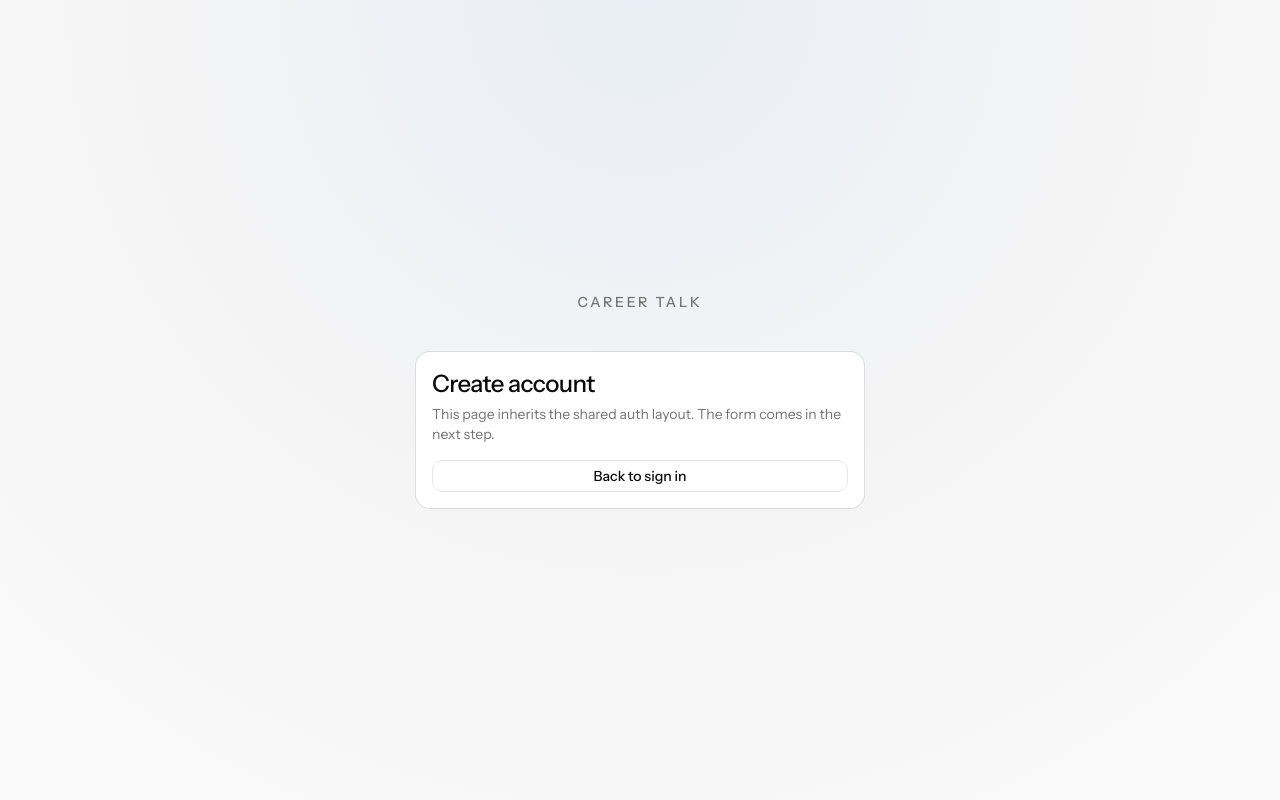
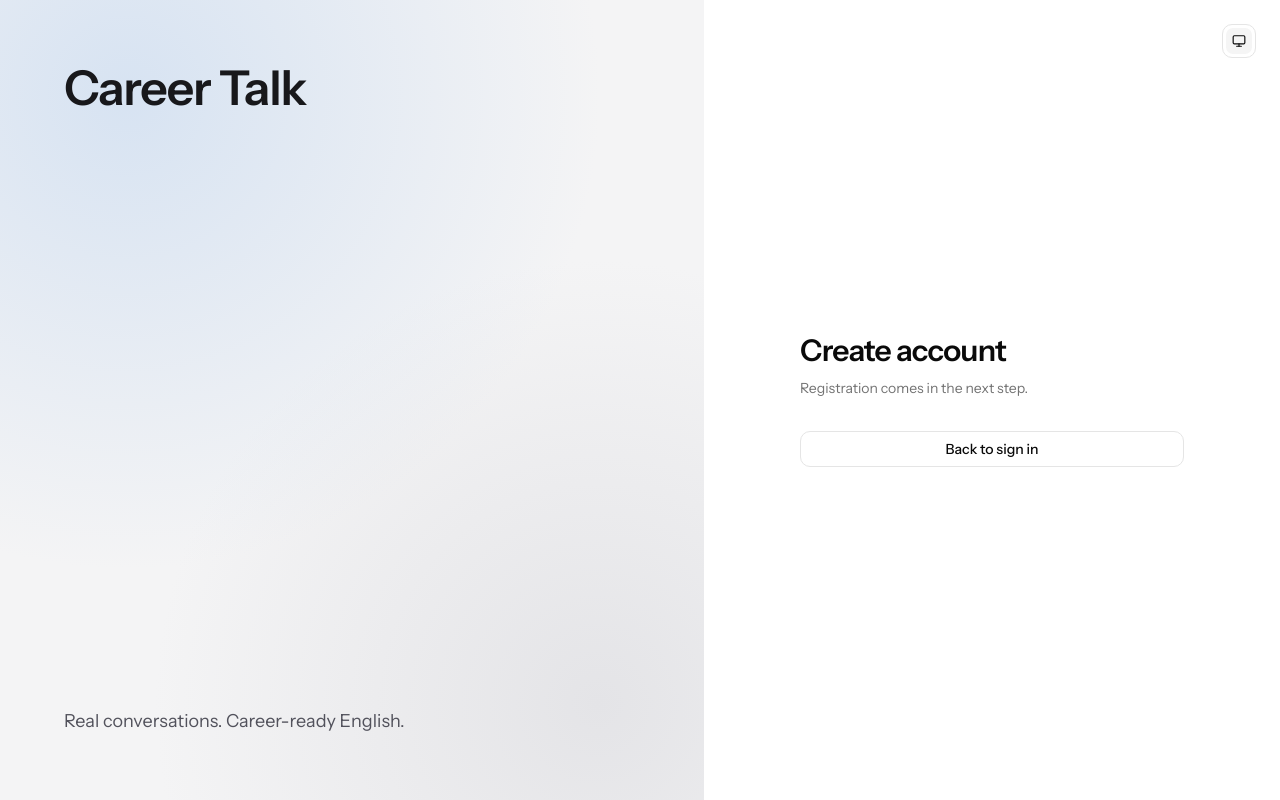
Before and after one commit to joaoaugustojr/caree-talk, a Next.js app: page /en/register in a window 1280 px wide. Built offline with nearby package versions, Linux system fonts and the light colour scheme; no server answers.

Commit message:
feat(auth): redesign auth screens with split calm layout

```diff
--- a/src/app/[locale]/(auth)/layout.tsx
+++ b/src/app/[locale]/(auth)/layout.tsx
@@ -1,5 +1,6 @@
-import { setRequestLocale } from "next-intl/server";
+import { getTranslations, setRequestLocale } from "next-intl/server";
 
+import { ThemeToggle } from "@/components/theme/theme-toggle";
 import { BRAND_NAME } from "@/config/brand";
 
 type AuthLayoutProps = {
@@ -8,27 +9,42 @@ type AuthLayoutProps = {
 };
 
 /**
- * Shared layout for auth pages (login, register, forgot/reset password).
- * Uses route group `(auth)` so URLs stay /login, /register, etc.
+ * Shared split layout for auth pages (login, register, forgot/reset).
+ * Brand panel on the left (desktop); form panel on the right.
  */
 export default async function AuthLayout({ children, params }: AuthLayoutProps) {
   const { locale } = await params;
   setRequestLocale(locale);
 
+  const t = await getTranslations("Auth");
+
   return (
-    <main className="relative flex min-h-screen flex-col items-center justify-center px-6 py-12">
-      <div
-        aria-hidden="true"
-        className="pointer-events-none absolute inset-0 -z-10 bg-[radial-gradient(circle_at_top,_#e8eef5_0%,_#f4f4f5_45%,_#fafafa_100%)]"
-      />
+    <main className="min-h-screen lg:grid lg:grid-cols-[minmax(0,1.1fr)_minmax(0,0.9fr)]">
+      <aside className="relative hidden overflow-hidden bg-zinc-100 lg:flex dark:bg-zinc-950">
+        <div
+          aria-hidden="true"
+          className="pointer-events-none absolute inset-0 bg-[radial-gradient(circle_at_18%_12%,_#d7e3f2_0%,_transparent_52%),radial-gradient(circle_at_85%_88%,_#e4e4e7_0%,_transparent_48%)] dark:bg-[radial-gradient(circle_at_18%_12%,_#27272a_0%,_transparent_55%),radial-gradient(circle_at_85%_88%,_#18181b_0%,_transparent_50%)]"
+        />
+        <div className="relative flex w-full flex-col justify-between px-12 py-14 xl:px-16 xl:py-16">
+          <p className="text-4xl font-semibold tracking-tight text-zinc-900 xl:text-5xl dark:text-zinc-50">
+            {BRAND_NAME}
+          </p>
+          <p className="max-w-sm text-lg leading-relaxed text-zinc-600 dark:text-zinc-400">
+            {t("layout.tagline")}
+          </p>
+        </div>
+      </aside>
 
-      <div className="mb-10 text-center">
-        <p className="text-sm font-medium tracking-[0.2em] text-muted-foreground uppercase">
+      <section className="relative flex min-h-screen flex-col justify-center bg-background px-6 py-12 sm:px-10">
+        <div className="absolute top-5 right-5 sm:top-6 sm:right-6">
+          <ThemeToggle />
+        </div>
+
+        <p className="mb-10 text-center text-sm font-semibold tracking-[0.18em] text-muted-foreground uppercase lg:hidden">
           {BRAND_NAME}
         </p>
-      </div>
-
-      <div className="w-full max-w-md">{children}</div>
+        <div className="mx-auto w-full max-w-sm">{children}</div>
+      </section>
     </main>
   );
 }
--- a/src/app/[locale]/(auth)/login/page.tsx
+++ b/src/app/[locale]/(auth)/login/page.tsx
@@ -1,14 +1,6 @@
 import type { Metadata } from "next";
 import { getTranslations, setRequestLocale } from "next-intl/server";
 
-import {
-  Card,
-  CardContent,
-  CardDescription,
-  CardFooter,
-  CardHeader,
-  CardTitle,
-} from "@/components/ui/card";
 import { LoginForm } from "@/features/auth/components/login-form";
 import { Link } from "@/i18n/navigation";
 
@@ -33,18 +25,17 @@ export default async function LoginPage({ params }: LoginPageProps) {
   const t = await getTranslations("Auth");
 
   return (
-    <Card className="w-full">
-      <CardHeader>
-        <CardTitle className="text-2xl tracking-tight">{t("login.title")}</CardTitle>
-        <CardDescription>{t("login.subtitle")}</CardDescription>
-      </CardHeader>
+    <div className="space-y-8">
+      <header className="space-y-2">
+        <h1 className="text-3xl font-semibold tracking-tight text-foreground">
+          {t("login.title")}
+        </h1>
+        <p className="text-sm leading-relaxed text-muted-foreground">{t("login.subtitle")}</p>
+      </header>
 
-      <CardContent>
       <LoginForm />
-      </CardContent>
 
-      <CardFooter className="justify-center">
-        <p className="text-sm text-muted-foreground">
+      <p className="text-center text-sm text-muted-foreground">
         {t("login.noAccount")}{" "}
         <Link
           href="/register"
@@ -53,7 +44,6 @@ export default async function LoginPage({ params }: LoginPageProps) {
           {t("login.createAccount")}
         </Link>
       </p>
-      </CardFooter>
-    </Card>
+    </div>
   );
 }
--- a/src/app/[locale]/(auth)/register/page.tsx
+++ b/src/app/[locale]/(auth)/register/page.tsx
@@ -1,7 +1,6 @@
 import type { Metadata } from "next";
 import { getTranslations, setRequestLocale } from "next-intl/server";
 
-import { Card, CardContent, CardDescription, CardHeader, CardTitle } from "@/components/ui/card";
 import { buttonVariants } from "@/components/ui/button";
 import { Link } from "@/i18n/navigation";
 import { cn } from "@/lib/utils";
@@ -26,17 +25,20 @@ export default async function RegisterPage({ params }: RegisterPageProps) {
   const t = await getTranslations("Auth");
 
   return (
-    <Card className="w-full">
-      <CardHeader>
-        <CardTitle className="text-2xl tracking-tight">{t("register.title")}</CardTitle>
-        <CardDescription>{t("register.subtitle")}</CardDescription>
-      </CardHeader>
+    <div className="space-y-8">
+      <header className="space-y-2">
+        <h1 className="text-3xl font-semibold tracking-tight text-foreground">
+          {t("register.title")}
+        </h1>
+        <p className="text-sm leading-relaxed text-muted-foreground">{t("register.subtitle")}</p>
+      </header>
 
-      <CardContent>
-        <Link href="/login" className={cn(buttonVariants({ variant: "outline" }), "w-full")}>
-          {t("register.backToLogin")}
-        </Link>
-      </CardContent>
-    </Card>
+      <Link
+        href="/login"
+        className={cn(buttonVariants({ variant: "outline", size: "lg" }), "w-full")}
+      >
+        {t("register.backToLogin")}
+      </Link>
+    </div>
   );
 }
--- a/src/features/auth/components/login-form.tsx
+++ b/src/features/auth/components/login-form.tsx
@@ -90,6 +90,7 @@ export function LoginForm() {
             onFocus={() => setAutofillUnlocked(true)}
             value={values.email}
             onChange={(event) => updateField("email", event.target.value)}
+            className="h-11"
             aria-invalid={Boolean(fieldErrors.email) || undefined}
             aria-describedby={fieldErrors.email ? "email-error" : undefined}
           />
@@ -108,7 +109,7 @@ export function LoginForm() {
               onFocus={() => setAutofillUnlocked(true)}
               value={values.password}
               onChange={(event) => updateField("password", event.target.value)}
-              className="pr-9"
+              className="h-11 pr-9"
               aria-invalid={Boolean(fieldErrors.password) || undefined}
               aria-describedby={fieldErrors.password ? "password-error" : undefined}
             />
@@ -140,7 +141,7 @@ export function LoginForm() {
 
         {formError ? <FieldError>{formError}</FieldError> : null}
 
-        <Button type="submit" className="w-full" size="lg" disabled={loading}>
+        <Button type="submit" className="mt-1 h-11 w-full" size="lg" disabled={loading}>
           {loading ? t("form.submitting") : t("form.submit")}
         </Button>
       </FieldGroup>
--- a/src/messages/en/auth.json
+++ b/src/messages/en/auth.json
@@ -1,4 +1,7 @@
 {
+  "layout": {
+    "tagline": "Real conversations. Career-ready English."
+  },
   "login": {
     "title": "Sign in",
     "subtitle": "Use your email and password to access the platform.",
@@ -9,7 +12,7 @@
   },
   "register": {
     "title": "Create account",
-    "subtitle": "This page inherits the shared auth layout. The form comes in the next step.",
+    "subtitle": "Registration comes in the next step.",
     "backToLogin": "Back to sign in",
     "metaTitle": "Create account"
   },
--- a/src/messages/pt-BR/auth.json
+++ b/src/messages/pt-BR/auth.json
@@ -1,4 +1,7 @@
 {
+  "layout": {
+    "tagline": "Conversas reais. Inglês para a sua carreira."
+  },
   "login": {
     "title": "Entrar",
     "subtitle": "Use seu e-mail e senha para acessar a plataforma.",
@@ -9,7 +12,7 @@
   },
   "register": {
     "title": "Criar conta",
-    "subtitle": "Esta página herda o layout compartilhado de autenticação. O formulário entra no próximo passo.",
+    "subtitle": "O cadastro entra no próximo passo.",
     "backToLogin": "Voltar para o login",
     "metaTitle": "Criar conta"
   },
```
Lines whose indentation alone changed are shown as unchanged.
